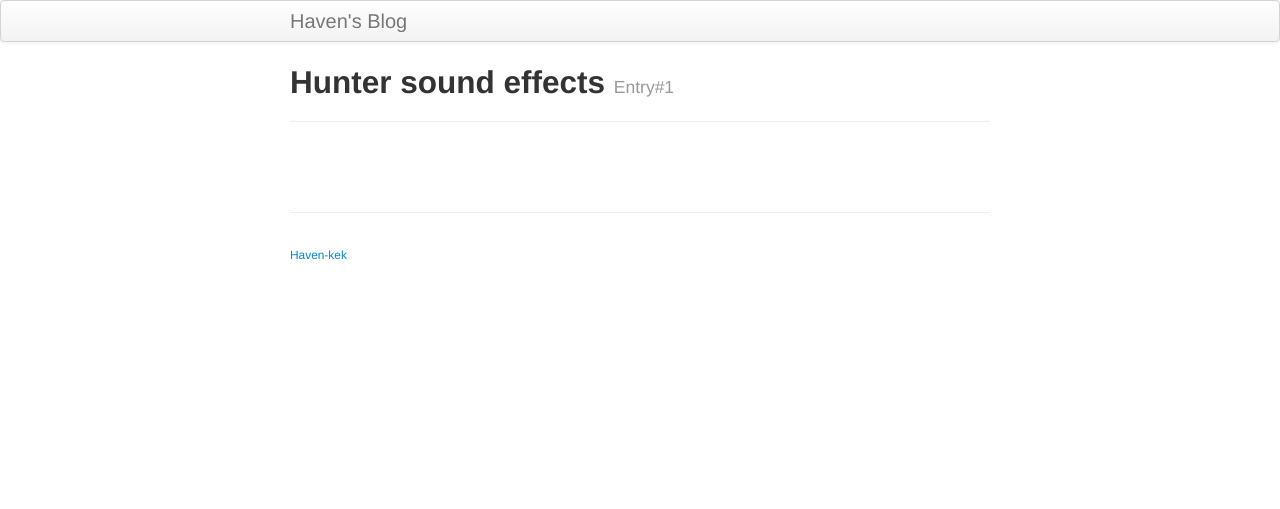
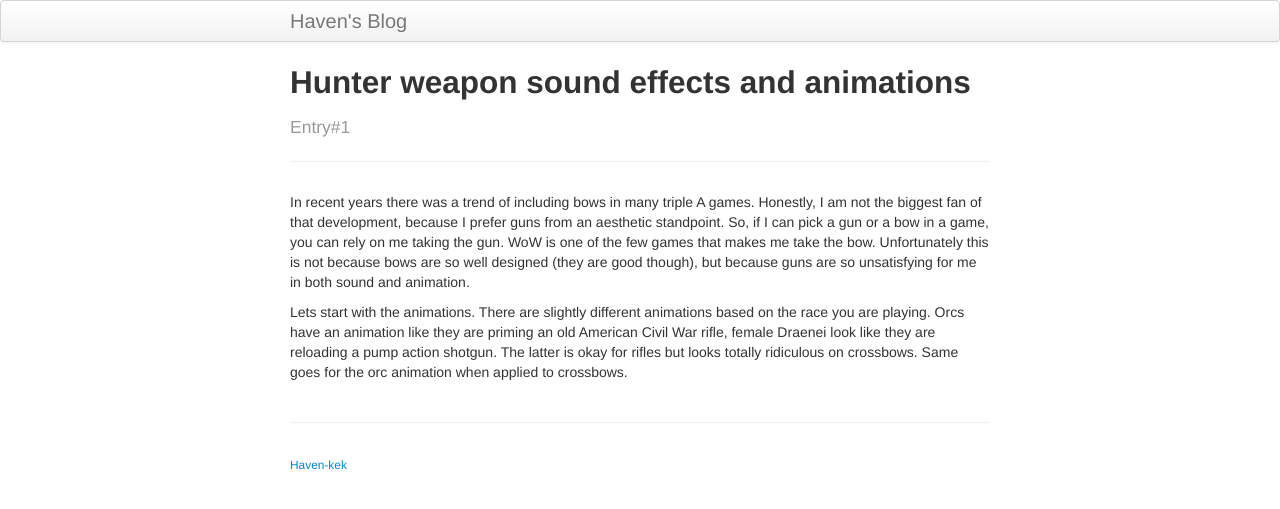
Before and after one commit to Haven-Kek/Haven-Kek.github.io, a Jekyll site: the page built from pages/Blog1.md, in a window 1280 px wide. Shown: the top 509 px of the page. Built offline with Jekyll 4.4.1, drawn with Linux system fonts in a browser that asks for light colours.

Commit message:
Update Blog1.md

```diff
--- a/pages/Blog1.md
+++ b/pages/Blog1.md
@@ -1,6 +1,10 @@
 ---
 layout: page
-title: Hunter sound effects
+title: Hunter weapon sound effects and animations
 tagline: Entry#1
 description: Test
 ---
+
+In recent years there was a trend of including bows in many triple A games. Honestly, I am not the biggest fan of that development, because I prefer guns from an aesthetic standpoint. So, if I can pick a gun or a bow in a game, you can rely on me taking the gun. WoW is one of the few games that makes me take the bow. Unfortunately this is not because bows are so well designed (they are good though), but because guns are so unsatisfying for me in both sound and animation.
+
+Lets start with the animations. There are slightly different animations based on the race you are playing. Orcs have an animation like they are priming an old American Civil War rifle, female Draenei look like they are reloading a pump action shotgun. The latter is okay for rifles but looks totally ridiculous on crossbows. Same goes for the orc animation when applied to crossbows.
```
